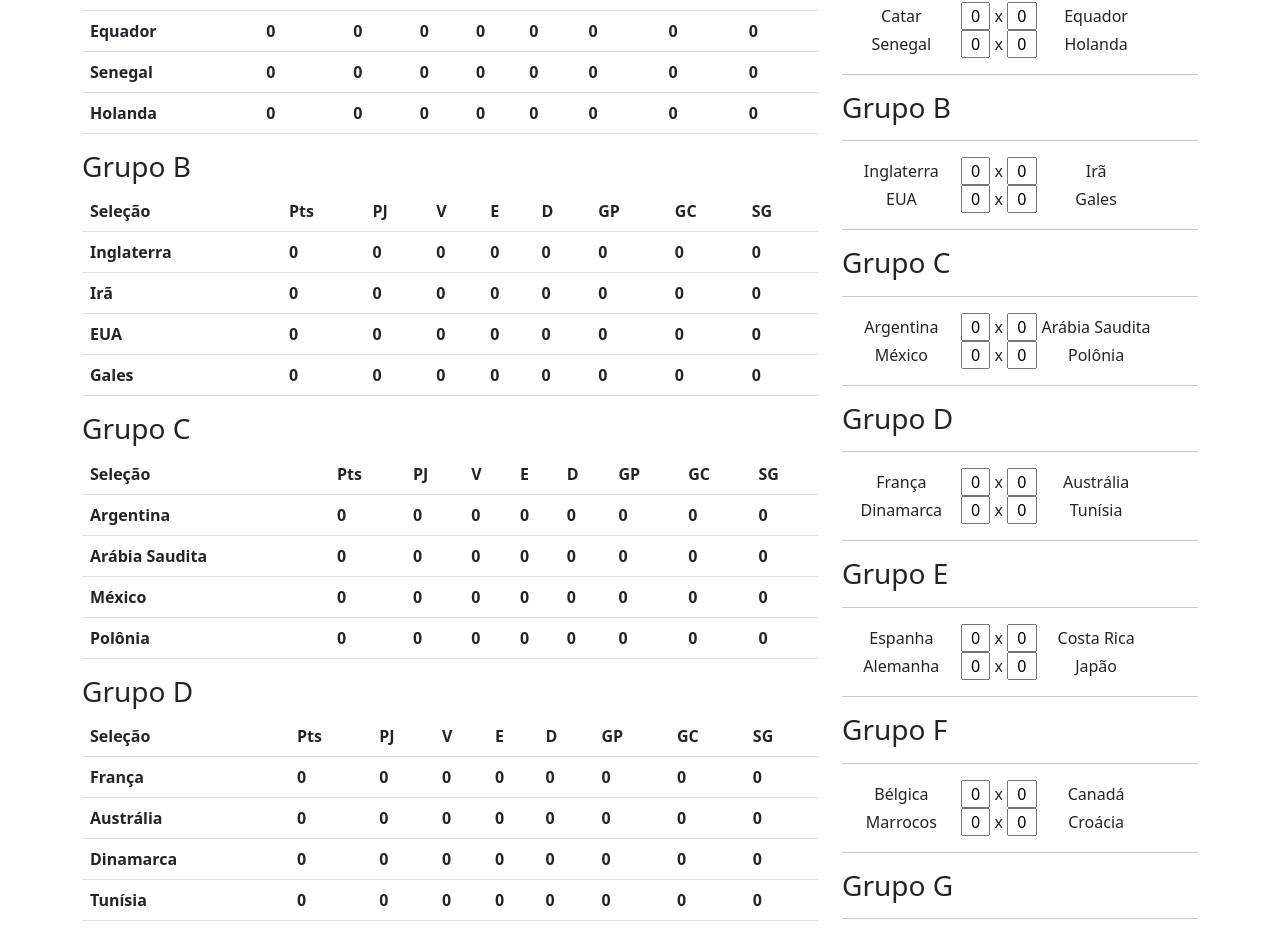
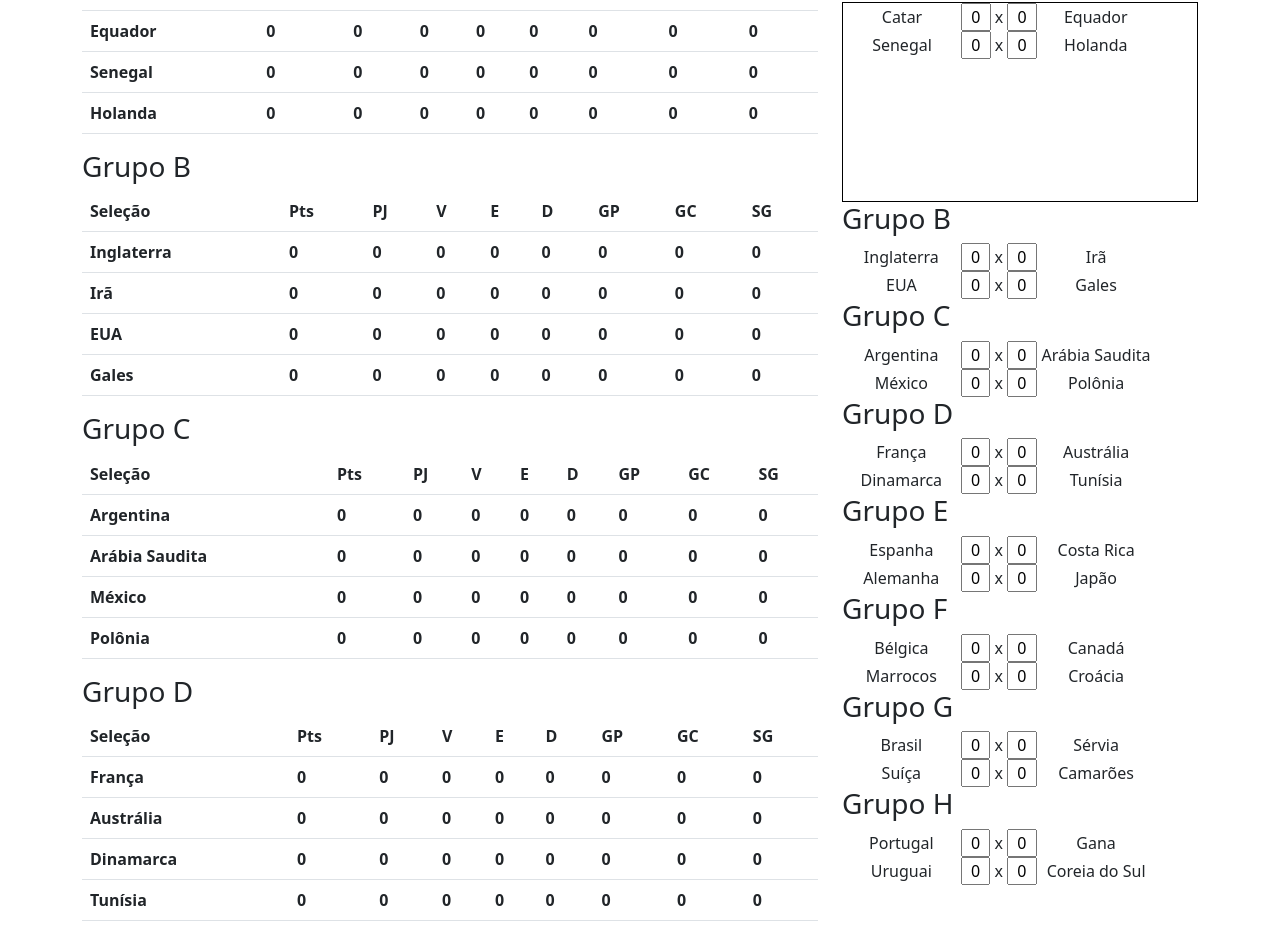
Before and after one commit to MatheusJords/bolaoCopa2022, an Angular app: page / in a window 1280 px wide. Shown: the part 209-1142 px from the top of the page. Built offline with nearby package versions, Linux system fonts and the light colour scheme; some icons are missing.

Commit message:
Atualizando rodadas

```diff
--- a/src/app/rodada/rodada1/rodada1.component.html
+++ b/src/app/rodada/rodada1/rodada1.component.html
@@ -1,5 +1,6 @@
+<div class="rodada-grupos">
    <!-- Grupo A -->
-<div *ngIf="grupoA">
+   <div *ngIf="grupoA" class="grupos-rodadas">
        <label *ngIf="grupoA"
                class="col-4 text-center"
                for="">{{grupoA[0].nome}}</label>
@@ -16,7 +17,6 @@
        <label *ngIf="grupoA[1]"
                class="col-4 text-center"
                for="">{{grupoA[1].nome}}</label>
-    <br>
 
        <label *ngIf="grupoA[2]"
               class="col-4 text-center"
@@ -34,13 +34,13 @@
        <label *ngIf="grupoA[3]"
               class="col-4 text-center"
               for="">{{grupoA[3].nome}}</label>
-    <hr>
+
    </div>
 
    <!-- Grupo B -->
    <div *ngIf="grupoB">
        <h3>Grupo B</h3>
-    <hr>
+
        <label *ngIf="grupoB"
                class="col-4 text-center"
                for="">{{grupoB[0].nome}}</label>
@@ -74,13 +74,13 @@
        <label *ngIf="grupoB[3]"
               class="col-4 text-center"
               for="">{{grupoB[3].nome}}</label>
-    <hr>
+
    </div>
 
    <!-- Grupo C -->
    <div *ngIf="grupoC">
        <h3>Grupo C</h3>
-    <hr>
+
        <label *ngIf="grupoC"
                class="col-4 text-center"
                for="">{{grupoC[0].nome}}</label>
@@ -114,13 +114,13 @@
        <label *ngIf="grupoC[3]"
               class="col-4 text-center"
               for="">{{grupoC[3].nome}}</label>
-    <hr>
+
    </div>
 
    <!-- Grupo D -->
    <div *ngIf="grupoD">
        <h3>Grupo D</h3>
-    <hr>
+
        <label *ngIf="grupoD"
                class="col-4 text-center"
                for="">{{grupoD[0].nome}}</label>
@@ -154,13 +154,13 @@
        <label *ngIf="grupoD[3]"
               class="col-4 text-center"
               for="">{{grupoD[3].nome}}</label>
-    <hr>
+
    </div>
 
    <!-- Grupo E -->
    <div *ngIf="grupoE">
        <h3>Grupo E</h3>
-    <hr>
+
        <label *ngIf="grupoE"
                class="col-4 text-center"
                for="">{{grupoE[0].nome}}</label>
@@ -194,13 +194,13 @@
        <label *ngIf="grupoE[3]"
               class="col-4 text-center"
               for="">{{grupoE[3].nome}}</label>
-    <hr>
+
    </div>
 
    <!-- Grupo F -->
    <div *ngIf="grupoF">
        <h3>Grupo F</h3>
-    <hr>
+
        <label *ngIf="grupoF"
                class="col-4 text-center"
                for="">{{grupoF[0].nome}}</label>
@@ -234,13 +234,13 @@
        <label *ngIf="grupoF[3]"
               class="col-4 text-center"
               for="">{{grupoF[3].nome}}</label>
-    <hr>
+
    </div>
 
    <!-- Grupo G -->
    <div *ngIf="grupoG">
        <h3>Grupo G</h3>
-    <hr>
+
        <label *ngIf="grupoG"
                class="col-4 text-center"
                for="">{{grupoG[0].nome}}</label>
@@ -274,13 +274,13 @@
        <label *ngIf="grupoG[3]"
               class="col-4 text-center"
               for="">{{grupoG[3].nome}}</label>
-    <hr>
+
    </div>
 
    <!-- Grupo H -->
    <div *ngIf="grupoH">
        <h3>Grupo H</h3>
-    <hr>
+
        <label *ngIf="grupoH"
                class="col-4 text-center"
                for="">{{grupoH[0].nome}}</label>
@@ -314,5 +314,6 @@
        <label *ngIf="grupoH[3]"
               class="col-4 text-center"
               for="">{{grupoH[3].nome}}</label>
-    <hr>
+
    </div>
+</div>
--- a/src/styles.css
+++ b/src/styles.css
@@ -8,3 +8,8 @@
 input{
     text-align: center;
 }
+
+.grupos-rodadas{
+    height: 200px;
+    border: 1px solid black;
+}
```
Lines whose indentation alone changed are shown as unchanged.
